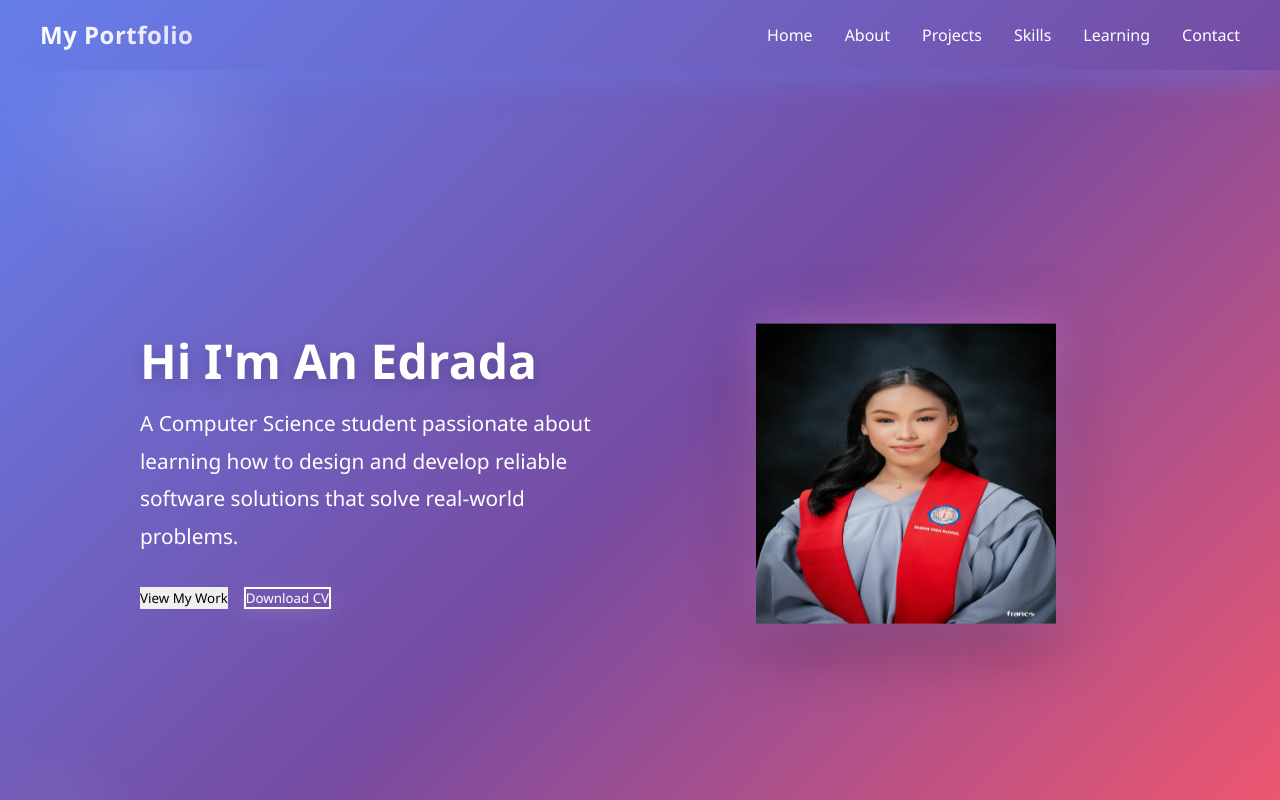
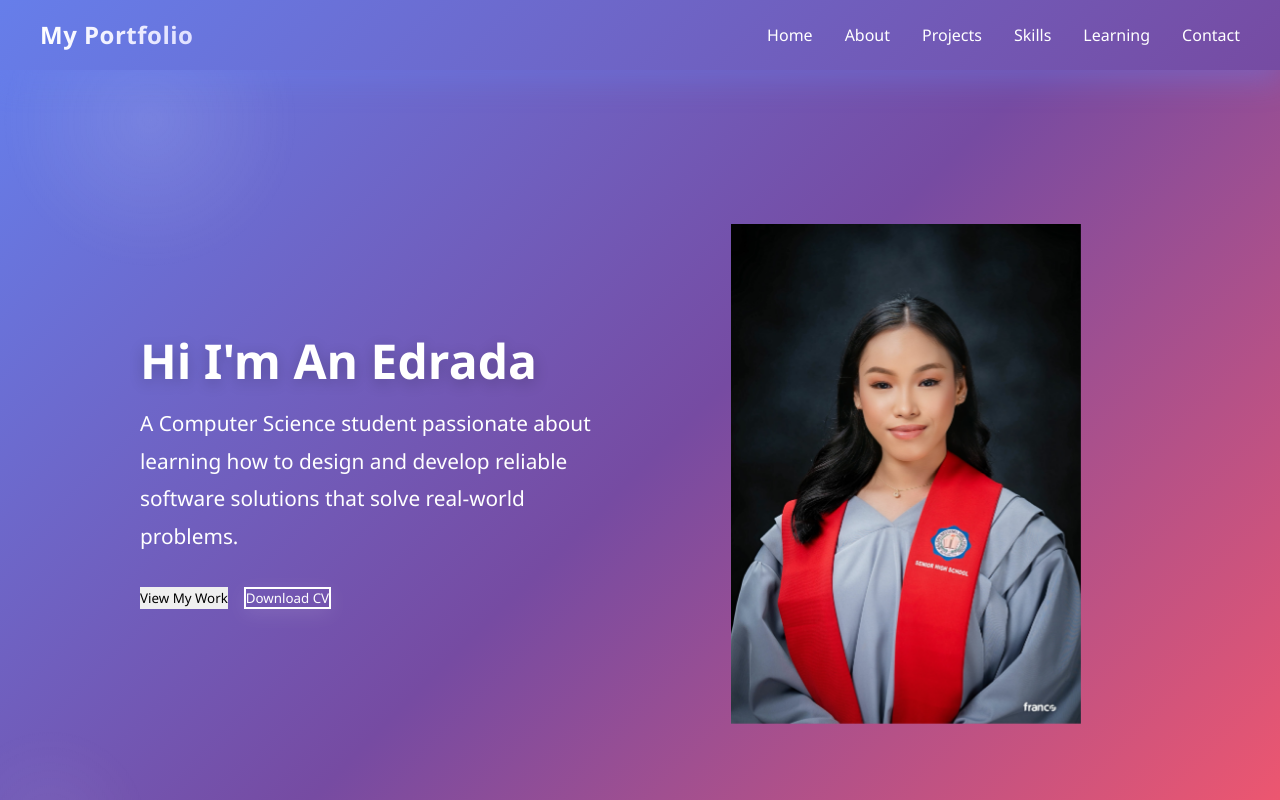
Before and after one commit to anedrada/EDRADA_FUTURE_PROOF, a React (Vite) app: page / in a window 1280 px wide. Shown: the top 800 px of the page. Built offline with nearby package versions, Linux system fonts and the light colour scheme.

Commit message:
Remove styling - display profile picture as is

```diff
--- a/src/components/Hero.css
+++ b/src/components/Hero.css
@@ -58,10 +58,10 @@
 }
 
 .profile-pic {
-  width: 300px;
-  height: 300px;
-  border-radius: 0;
-  box-shadow: 0 20px 60px rgba(0, 0, 0, 0.3), 0 0 40px rgba(240, 147, 251, 0.5);
+  width: 100%;
+  max-width: 350px;
+  height: auto;
+  box-shadow: none;
   transition: all 0.3s ease;
   animation: float 3s ease-in-out infinite;
 }
```
